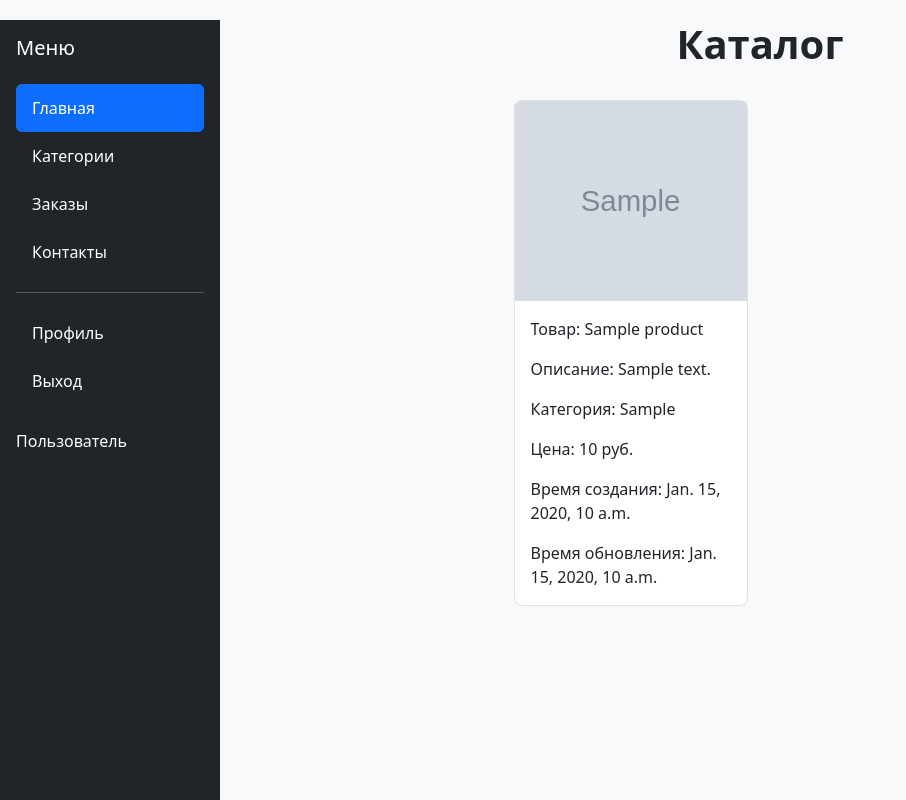
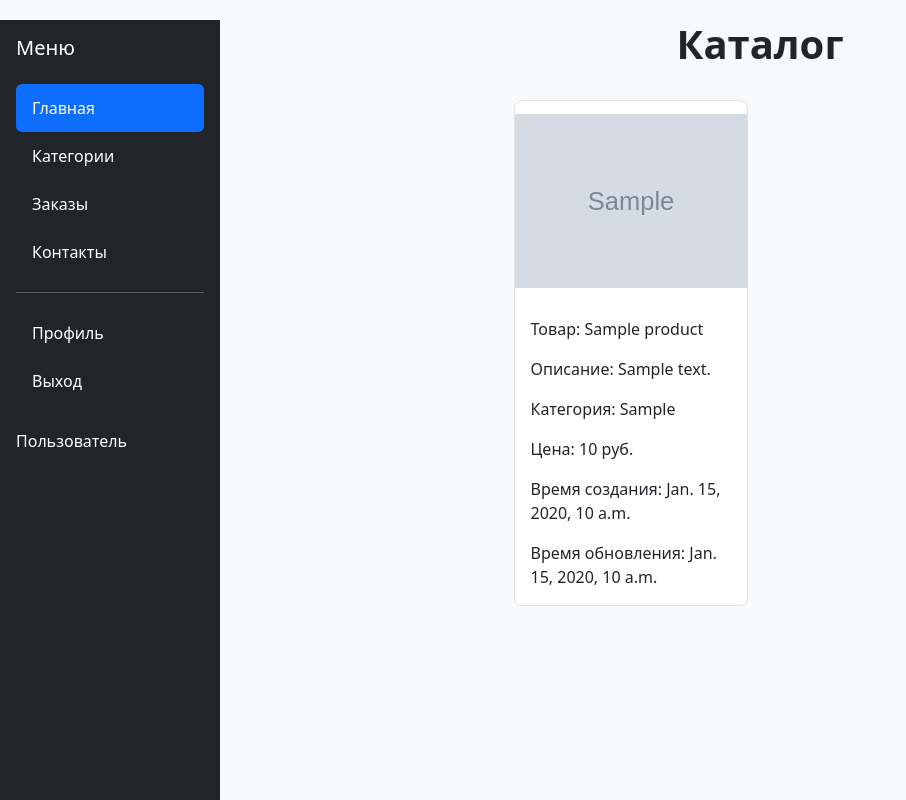
Before and after one commit to kirillgladkikh/dz22v2, a Django app: template catalog/templates/base.html in a window 1280 px wide. Shown: the whole page, without its empty margins (0-906 px from the left). Run offline with Django 5.2, Linux system fonts and the light colour scheme; the template is opened without the code that fills it: most values are stand-ins (such as "Sample title", 1, 10 or a date in 2020); grey boxes marked "Sample" are stand-in pictures; some libraries are stand-ins or nearby versions.

Commit message:
base.html w all product cards fixed

```diff
--- a/catalog/templates/base.html
+++ b/catalog/templates/base.html
@@ -49,7 +49,7 @@
         }
         .card-img-top {
             height: 200px;
-            object-fit: cover;
+            object-fit: contain; /* Теперь изображение будет вписываться по длинной стороне */
         }
         .price {
             font-size: 1.5rem;
```
